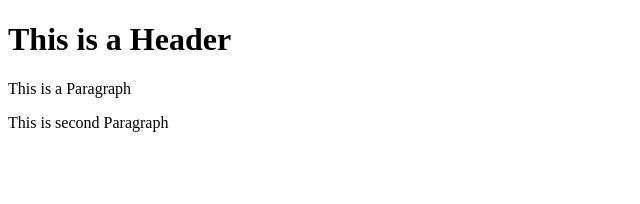
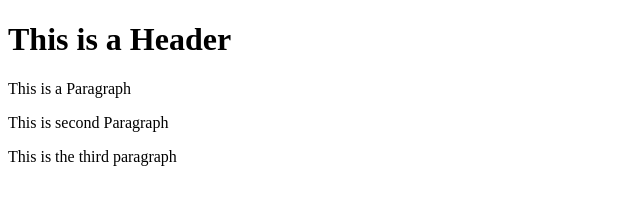
Before and after one commit to lakshaytyagi0001/git-test, a website: page index.html in a window 1280 px wide. Shown: the whole page, without its empty margins (0-640 px from the left). Drawn offline with Linux system fonts and the light colour scheme.

Commit message:
fourth commit

```diff
--- a/index.html
+++ b/index.html
@@ -6,5 +6,6 @@
         <h1>This is a Header</h1>
         <p>This is a Paragraph</p>
         <p>This is second Paragraph</p>
+        <p>This is the third paragraph</p>
     </body>
 </html>
```
Also changed, not shown: package.json (added, +24 -0 lines), 2 other files.
